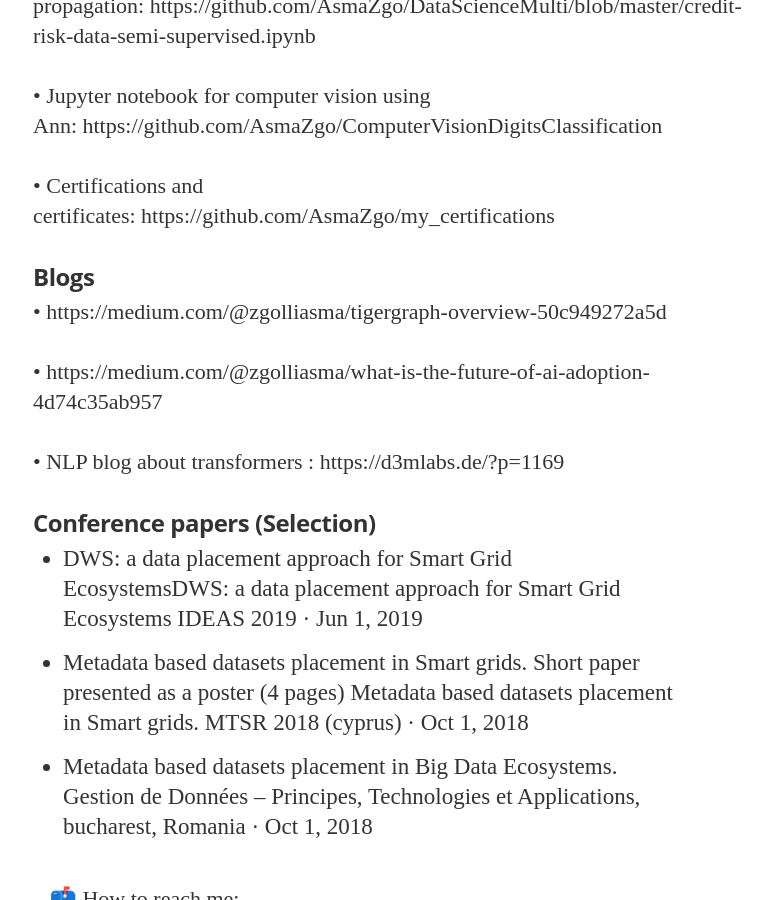
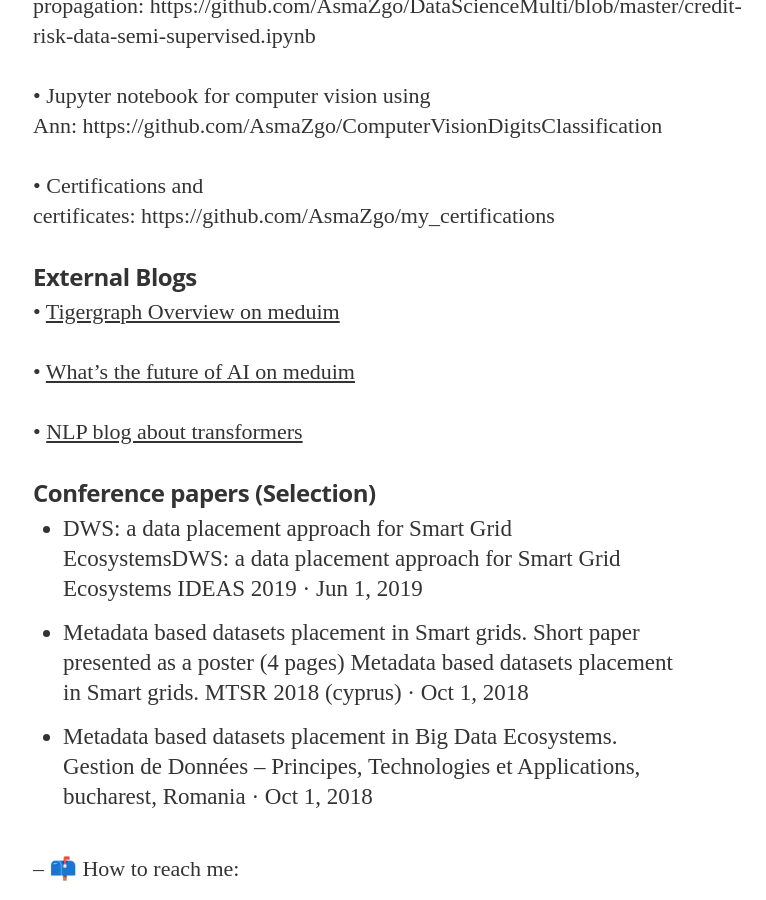
Before and after one commit to AsmaZgo/AsmaZgo.github.io, a Jekyll site: the page built from _posts/2022-08-29-welcome-to-my-blog.markdown, in a window 1280 px wide and 900 px high, scrolled down 1379 px. Shown: the whole window, without its empty margins (287-1053 px from the left). Built offline with Jekyll 4.4.1, drawn with Linux system fonts in a browser that asks for light colours; nearby versions of some CDN libraries; some web fonts are replaced.

Commit message:
update links

```diff
--- a/_posts/2022-08-29-welcome-to-my-blog.markdown
+++ b/_posts/2022-08-29-welcome-to-my-blog.markdown
@@ -21,12 +21,12 @@
 
 •	Certifications and certificates: https://github.com/AsmaZgo/my_certifications
 
-### Blogs
-•	https://medium.com/@zgolliasma/tigergraph-overview-50c949272a5d
+### External Blogs
+•	<a href="https://medium.com/@zgolliasma/tigergraph-overview-50c949272a5d">Tigergraph Overview on meduim</a>
 
-•	https://medium.com/@zgolliasma/what-is-the-future-of-ai-adoption-4d74c35ab957
+•	<a href="https://medium.com/@zgolliasma/what-is-the-future-of-ai-adoption-4d74c35ab957">What's the future of AI on meduim</a>
 
-•	NLP blog about transformers : https://d3mlabs.de/?p=1169
+•	<a href="https://d3mlabs.de/?p=1169">NLP blog about transformers</a>
 
 ### Conference papers (Selection)
 - DWS: a data placement approach for Smart Grid EcosystemsDWS: a data placement approach for Smart Grid Ecosystems
--- a/_posts/2023-06-01-recommender-system.markdown
+++ b/_posts/2023-06-01-recommender-system.markdown
@@ -1,6 +1,6 @@
 ---
 layout: post
-title:  "Recommender system: ML System Design"
+title:  "Recommender System: ML System Design"
 date:   2023-06-01 14:34:25
 categories: machine-learning feature
 tags: featured
```
